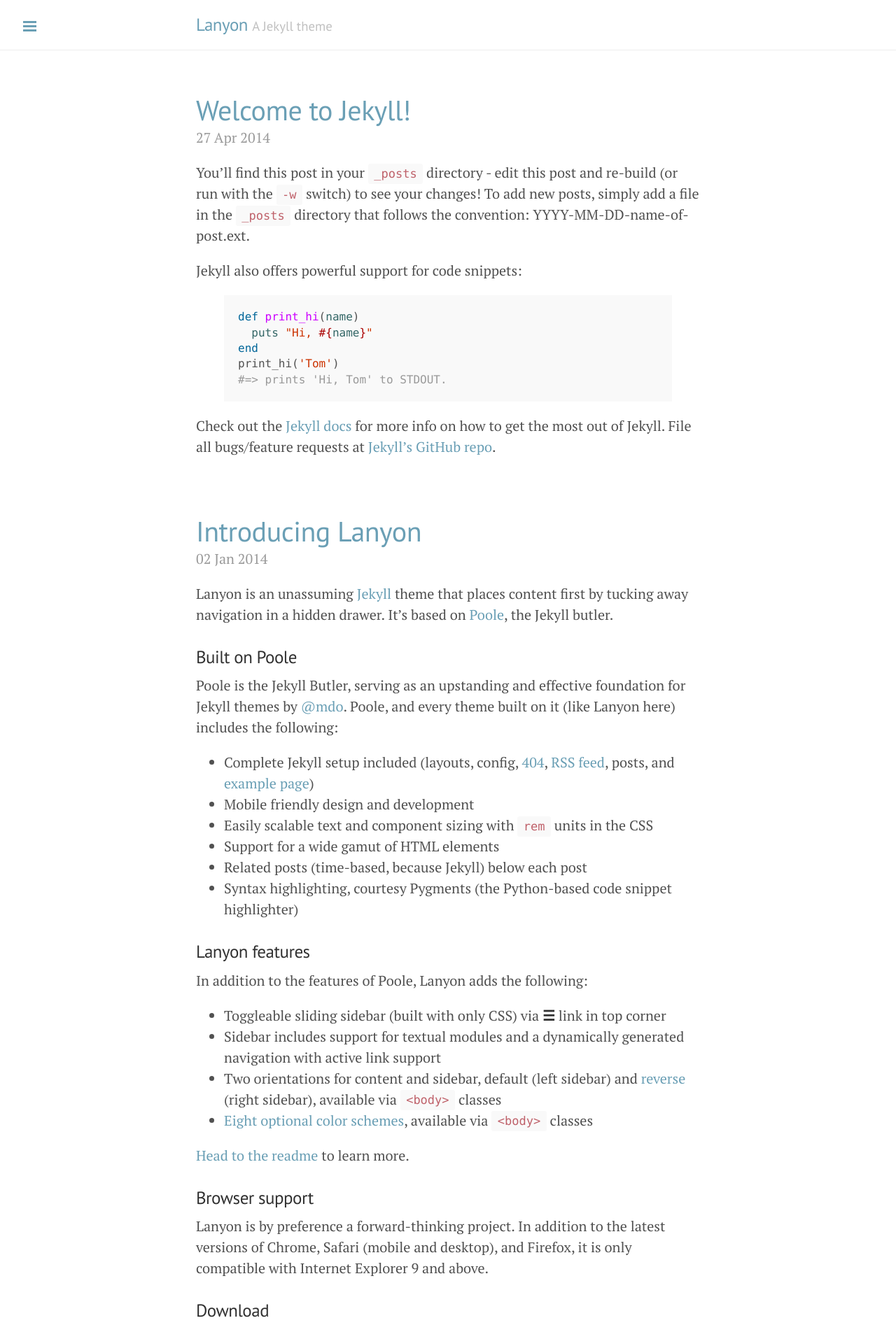
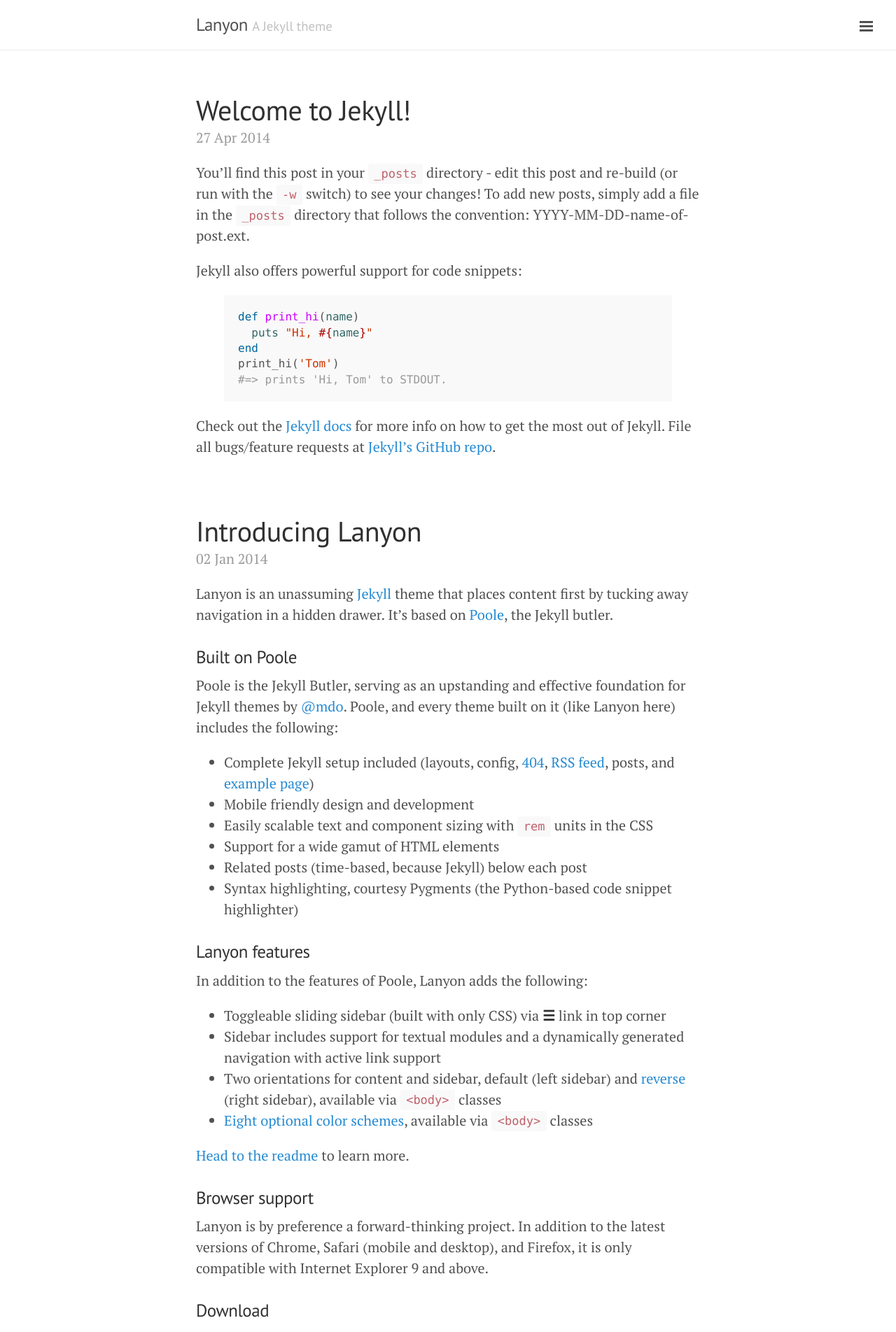
Before and after one commit to shelldong/gaoxudong, a Jekyll site: the page built from index.html, in a window 1280 px wide. Shown: the top 1904 px of the page at 70% size. Built offline with Jekyll 4.4.1, drawn with Linux system fonts in a browser that asks for light colours; Markdown is read by kramdown in place of the engine named in the settings; the list of posts is cut into pages by our own code.

Commit message:
layout-reverse

```diff
--- a/_layouts/default.html
+++ b/_layouts/default.html
@@ -3,7 +3,7 @@
 
   {% include head.html %}
 
-  <body class="theme-base-0d">
+  <body class="layout-reverse">
 
     {% include sidebar.html %}
 
```
